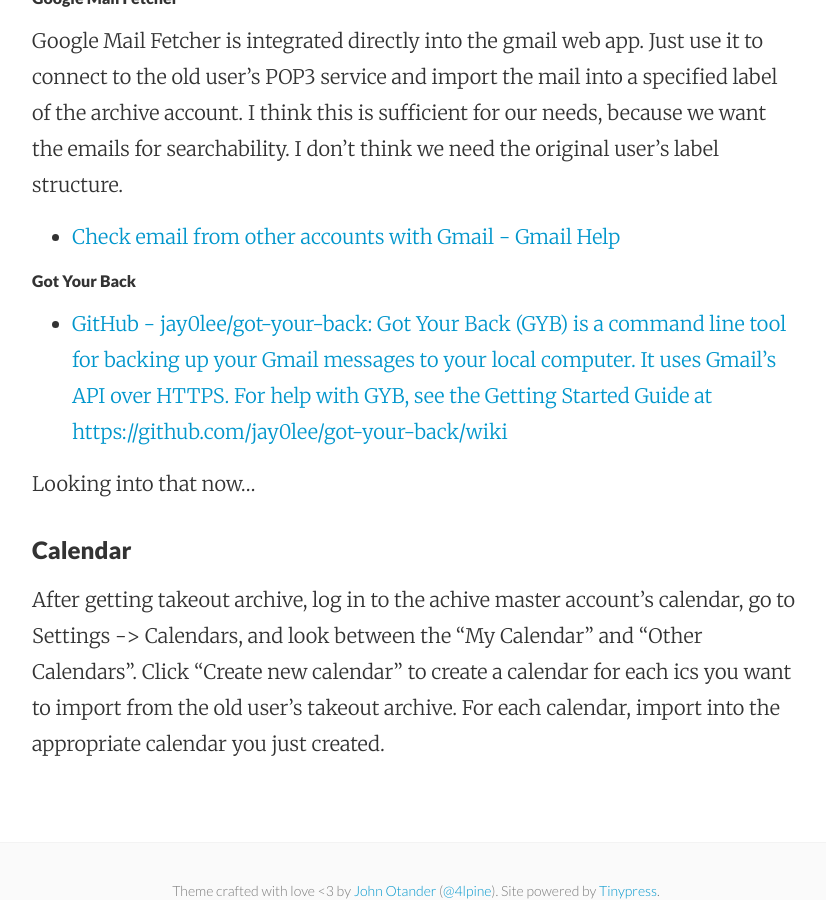
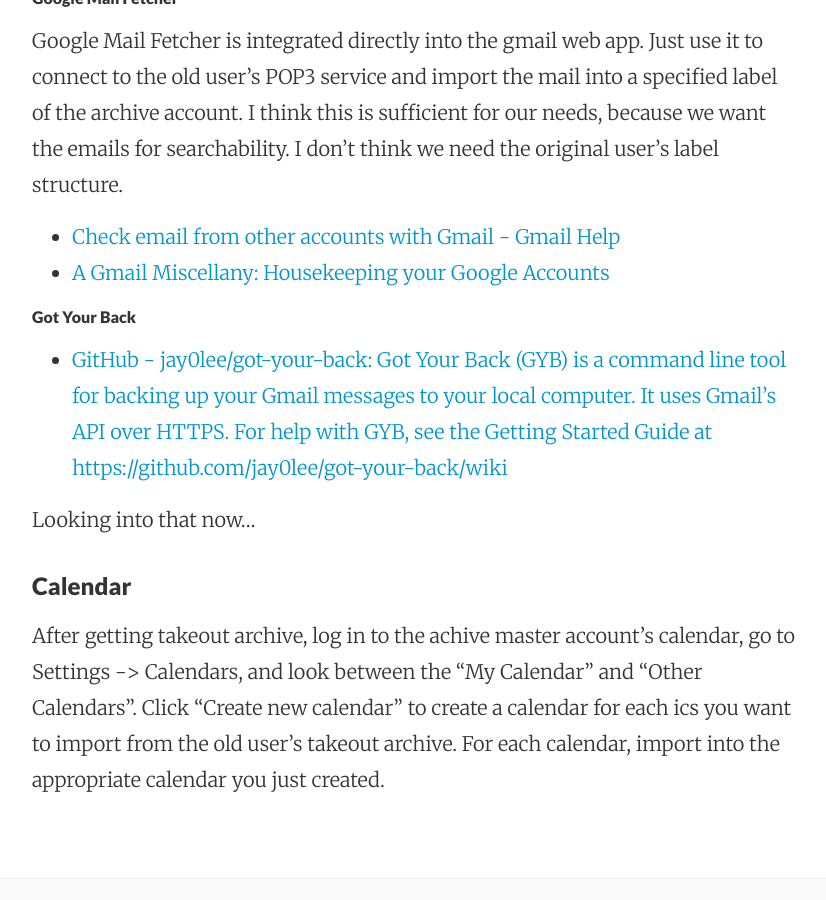
Before and after one commit to mattymaloney/mattymaloney.github.io, a Jekyll site: the page built from _posts/2016-02-29-migrating-google-apps-data.md, in a window 1280 px wide and 900 px high, scrolled down 2691 px. Shown: the whole window, without its empty margins (224-1050 px from the left). Built offline with Jekyll 4.4.1, drawn with Linux system fonts in a browser that asks for light colours.

Commit message:
Updated 2016-02-29-migrating-google-apps-data.md

```diff
--- a/_posts/2016-02-29-migrating-google-apps-data.md
+++ b/_posts/2016-02-29-migrating-google-apps-data.md
@@ -63,6 +63,7 @@
 Google Mail Fetcher is integrated directly into the gmail web app. Just use it to connect to the old user's POP3 service and import the mail into a specified label of the archive account. I think this is sufficient for our needs, because we want the emails for searchability. I don't think we need the original user's label structure.
 
 * [Check email from other accounts with Gmail - Gmail Help](https://support.google.com/mail/answer/21289?hl=en)
+* [A Gmail Miscellany: Housekeeping your Google Accounts](http://gmail-miscellany.blogspot.jp/2013/05/housekeeping-your-google-accounts.html)
 
 ##### Got Your Back
 
```
